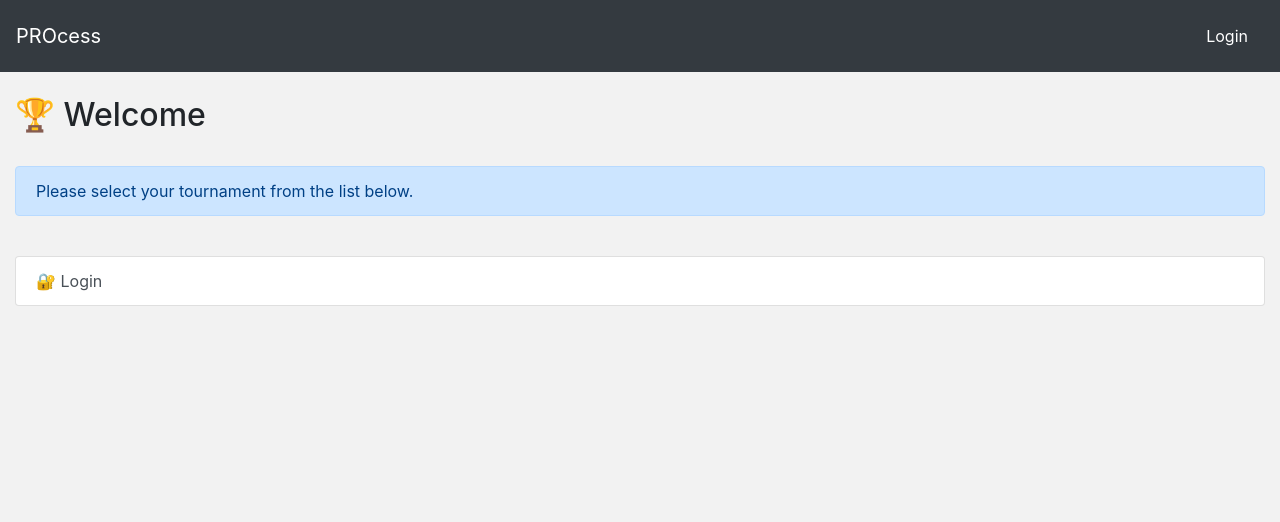
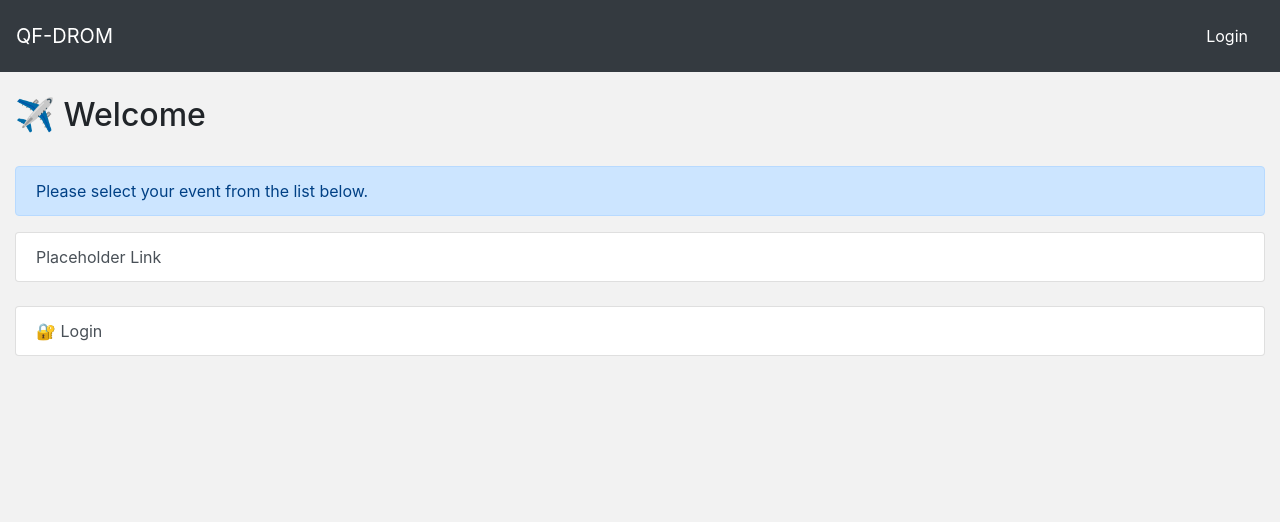
Before and after one commit to viranw/ICPU-DROM, a Django app: page / in a window 1280 px wide. Shown: the top 522 px of the page. Run offline with Django 3.2, Linux system fonts and the light colour scheme; parts of the project's set-up code (start-up, migrations or seed data) failed here and were passed over; some libraries are stand-ins or nearby versions.

Commit message:
Update start page

```diff
--- a/qf_drom/templates/start.html
+++ b/qf_drom/templates/start.html
@@ -1,48 +1,27 @@
 {% extends 'base/base_blanknav.html' %}
 
 {% block siteTitle %}
-PROcess
+QF-DROM
 {% endblock %}
 
 {% block navTitle %}
-PROcess
+QF-DROM
 {% endblock %}
 
 {% block title %}
-🏆 Welcome
+✈️ Welcome
 {% endblock %}
 
 {% block content %}
 
-
-  {% if tournaments == -1 %}
-    <div class="container-fluid">
-      <div class="alert alert-danger" role="alert">
-        {% if user.is_staff %}
-        There are no tournaments currently set up on this site. Add one below.
-        {% else %}
-        There are no tournaments currently set up on this site. Ask an admin to add some.
-        {% endif %}
-      </div>
-    </div>
-  {% else %}
   <div class="container-fluid">
     <div class="alert alert-primary" role="alert">
-      Please select your tournament from the list below.
+      Please select your event from the list below.
     </div>
     <ul class="list-group">
-      {% for tournament in tournaments.all %}
-        {% if user.is_superuser %}
-        <a href="{% url 'admin_dashboard' tournament.slug %}" class="list-group-item list-group-item-action">🔢 {{tournament.full_name}} - <b>Tab Room</b></a>
-        <a href="#" class="list-group-item list-group-item-action disabled">🚗 {{tournament.full_name}} - <b>Logistics Manager</b></a>
-        <a href="{% url 'tournament_home' tournament.slug %}" class="list-group-item list-group-item-action">👀 {{tournament.full_name}} - <b>Public Area</b></a>
-        {% else %}
-        <a href="{% url 'tournament_home' tournament.slug %}" class="list-group-item list-group-item-action">🏆 {{tournament.full_name}} </a>
-        {% endif %}
-      {% endfor %}
+        <a href="#" class="list-group-item list-group-item-action">Placeholder Link</a>
     </ul>
   </div>
-{% endif %}
 
 {% if user.is_staff %}
 <br>
```
